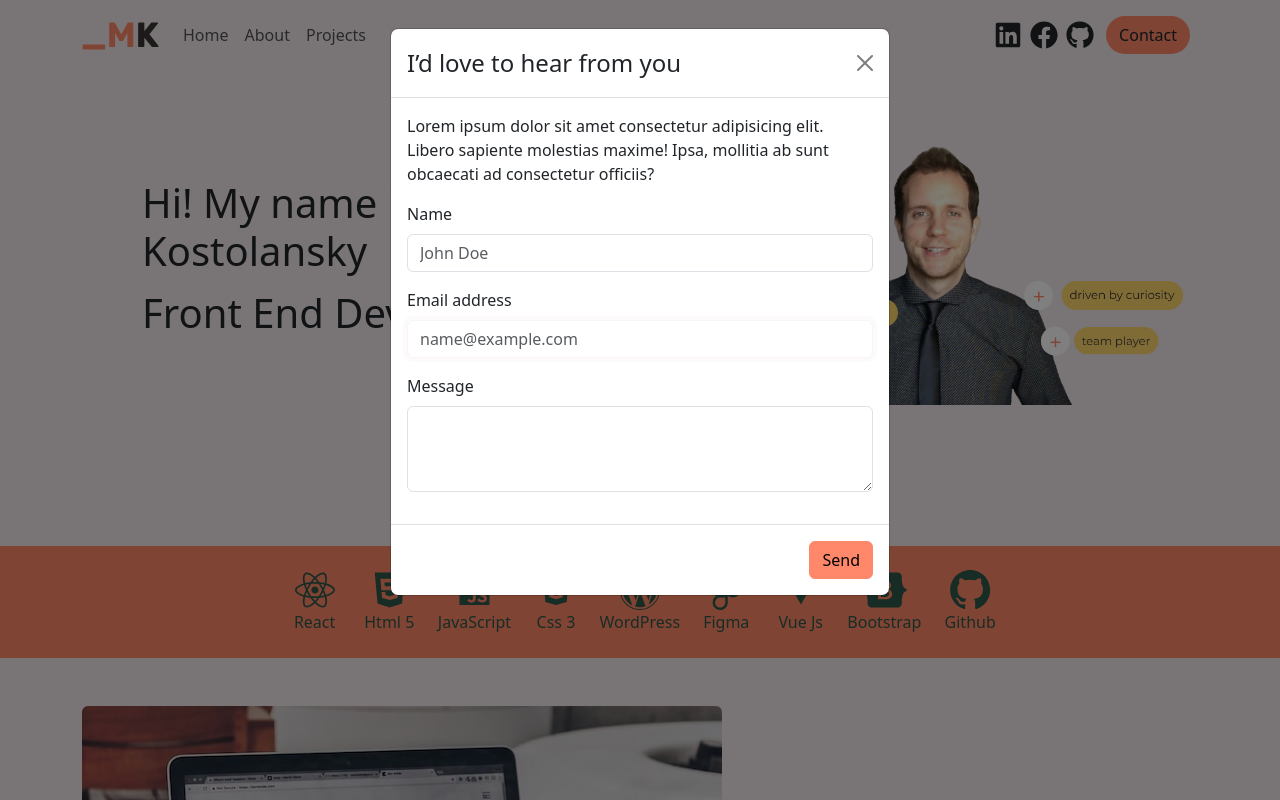
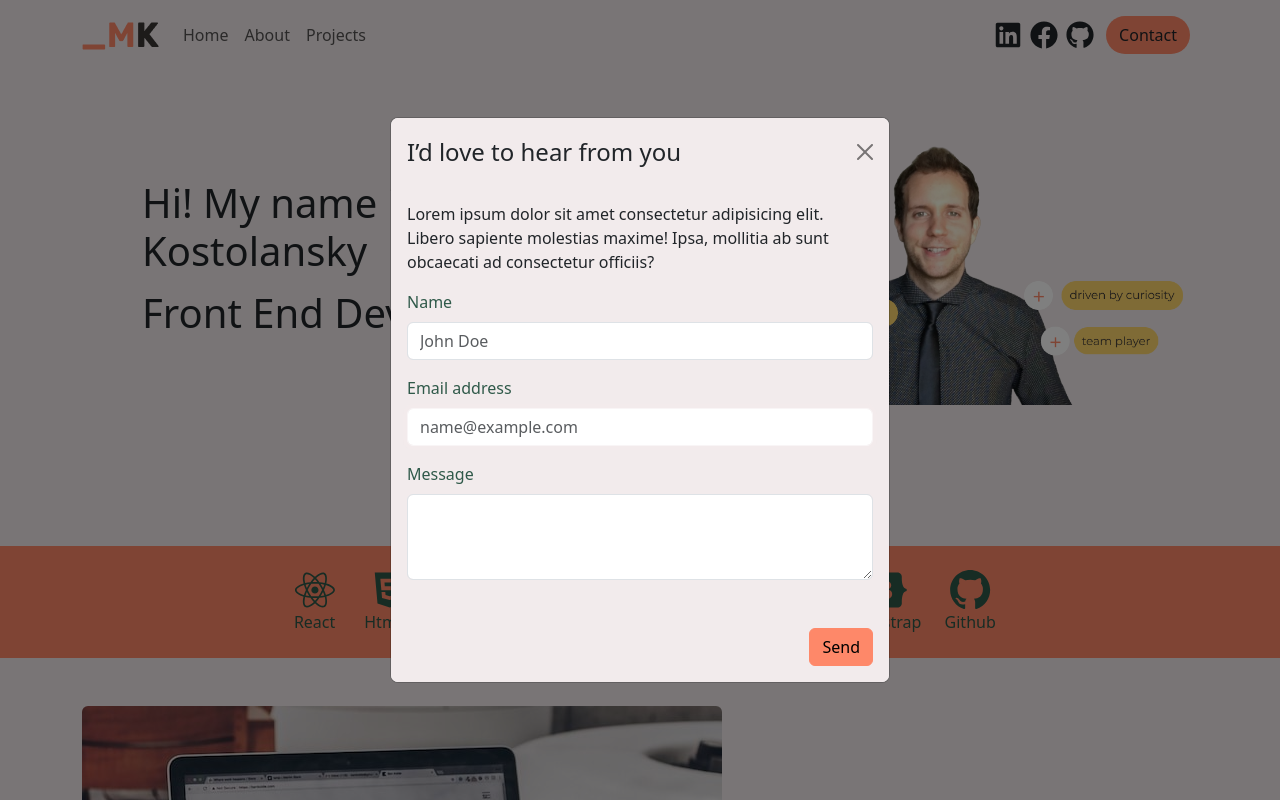
Before and after one commit to maderi21/porfolio, a React (Create React App) app: page / in a window 1280 px wide. Both pictures are taken after a click on the button "Contact". Shown: the top 800 px of the page. Built offline with nearby package versions, Linux system fonts and the light colour scheme.

Commit message:
Contact #1

```diff
--- a/src/components/Navbar.jsx
+++ b/src/components/Navbar.jsx
@@ -64,14 +64,16 @@ const Navbar = () => {
               Contact
             </button>
             <Modal
-              className="modal-dialog-centered"
+              className="modal-dialog-centered d-flex justify-content-center"
               show={show}
               onHide={handleClose}
             >
-              <Modal.Header closeButton>
-                <Modal.Title>I’d love to hear from you</Modal.Title>
+              <Modal.Header closeButton className="bg-primary border-0 ">
+                <Modal.Title className="bg-primary d-flex justify-content-center">
+                  I’d love to hear from you
+                </Modal.Title>
               </Modal.Header>
-              <Modal.Body>
+              <Modal.Body className="bg-primary">
                 <p>
                   Lorem ipsum dolor sit amet consectetur adipisicing elit.
                   Libero sapiente molestias maxime! Ipsa, mollitia ab sunt
@@ -82,7 +84,7 @@ const Navbar = () => {
                     className="mb-3"
                     controlId="exampleForm.ControlInput1"
                   >
-                    <Form.Label>Name</Form.Label>
+                    <Form.Label className="text-dark">Name</Form.Label>
                     <Form.Control
                       type="Name"
                       placeholder="John Doe"
@@ -93,7 +95,7 @@ const Navbar = () => {
                     className="mb-3"
                     controlId="exampleForm.ControlInput1"
                   >
-                    <Form.Label>Email address</Form.Label>
+                    <Form.Label className="text-dark">Email address</Form.Label>
                     <Form.Control
                       type="email"
                       placeholder="name@example.com"
@@ -104,12 +106,12 @@ const Navbar = () => {
                     className="mb-3"
                     controlId="exampleForm.ControlTextarea1"
                   >
-                    <Form.Label>Message</Form.Label>
+                    <Form.Label className="text-dark">Message</Form.Label>
                     <Form.Control as="textarea" rows={3} />
                   </Form.Group>
                 </Form>
               </Modal.Body>
-              <Modal.Footer>
+              <Modal.Footer className="bg-primary border-0">
                 <Button variant="secondary" onClick={handleClose}>
                   Send
                 </Button>
```
